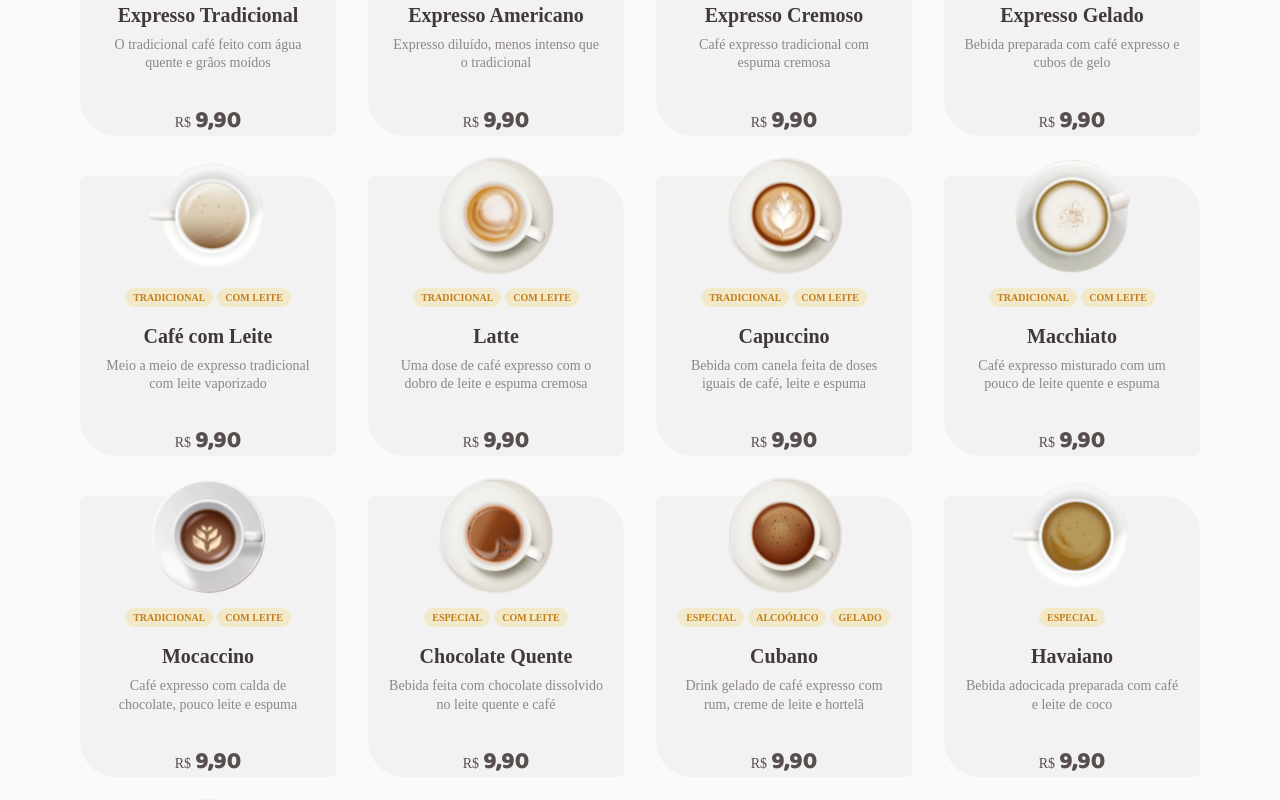
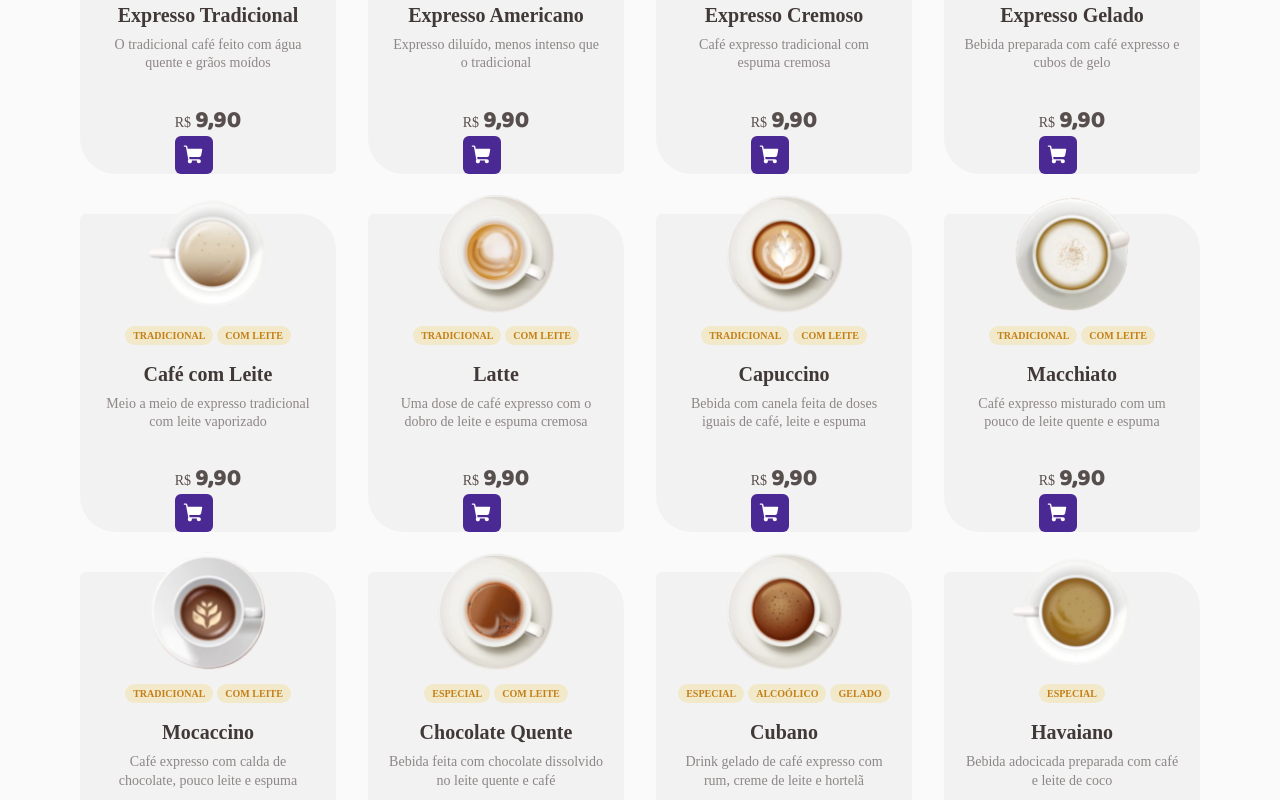
Before and after one commit to VictorBarretoLF/ignite-react-desafios, a React (Vite) app in the folder coffee-delivery/: page / in a window 1280 px wide. Shown: the part 880-1680 px from the top of the page. Built offline with nearby package versions, Linux system fonts and the light colour scheme; no server answers.

Commit message:
chore: added the Buy Button

```diff
--- a/coffee-delivery/src/pages/Home/components/CoffeeCard/index.tsx
+++ b/coffee-delivery/src/pages/Home/components/CoffeeCard/index.tsx
@@ -1,7 +1,8 @@
 import Coffee from "../../../../assets/coffees/Type=Americano.svg";
 import { Heading, Paragraph } from "../../../../components/Typographt";
+import { Icons } from "../../../../components/icons";
 import { formatMoney } from "../../../../lib/utils";
-import { CoffeeCardContainer, CoffeeTags, PriceContainer } from "./styles";
+import { BuyButton, CoffeeCardContainer, CoffeeTags, PriceContainer } from "./styles";
 
 export interface Coffee {
     id: number;
@@ -43,6 +44,12 @@ export default function CoffeeCard({ coffee }: CoffeeCardProps) {
                         {formattedPrice}
                     </Heading>
                 </PriceContainer>
+
+                <div>
+                    <BuyButton type="button">
+                        <Icons.cart weight="fill" size={22} />
+                    </BuyButton>
+                </div>
             </footer>
         </CoffeeCardContainer>
     );
--- a/coffee-delivery/src/pages/Home/components/CoffeeCard/styles.ts
+++ b/coffee-delivery/src/pages/Home/components/CoffeeCard/styles.ts
@@ -48,3 +48,23 @@ export const PriceContainer = styled.div`
     align-items: baseline;
     gap: 0.25rem;
 `;
+
+export const BuyButton = styled.button`
+    border: none;
+    border-radius: 6px;
+
+    padding: 0.5rem;
+
+    background-color: ${({ theme }) => theme.colors["brand-purple-dark"]};
+    color: white;
+
+    display: flex;
+    align-items: center;
+    justify-content: center;
+
+    cursor: pointer;
+
+    &:hover {
+        background-color: ${({ theme }) => theme.colors["brand-purple"]};
+    }
+`;
```
